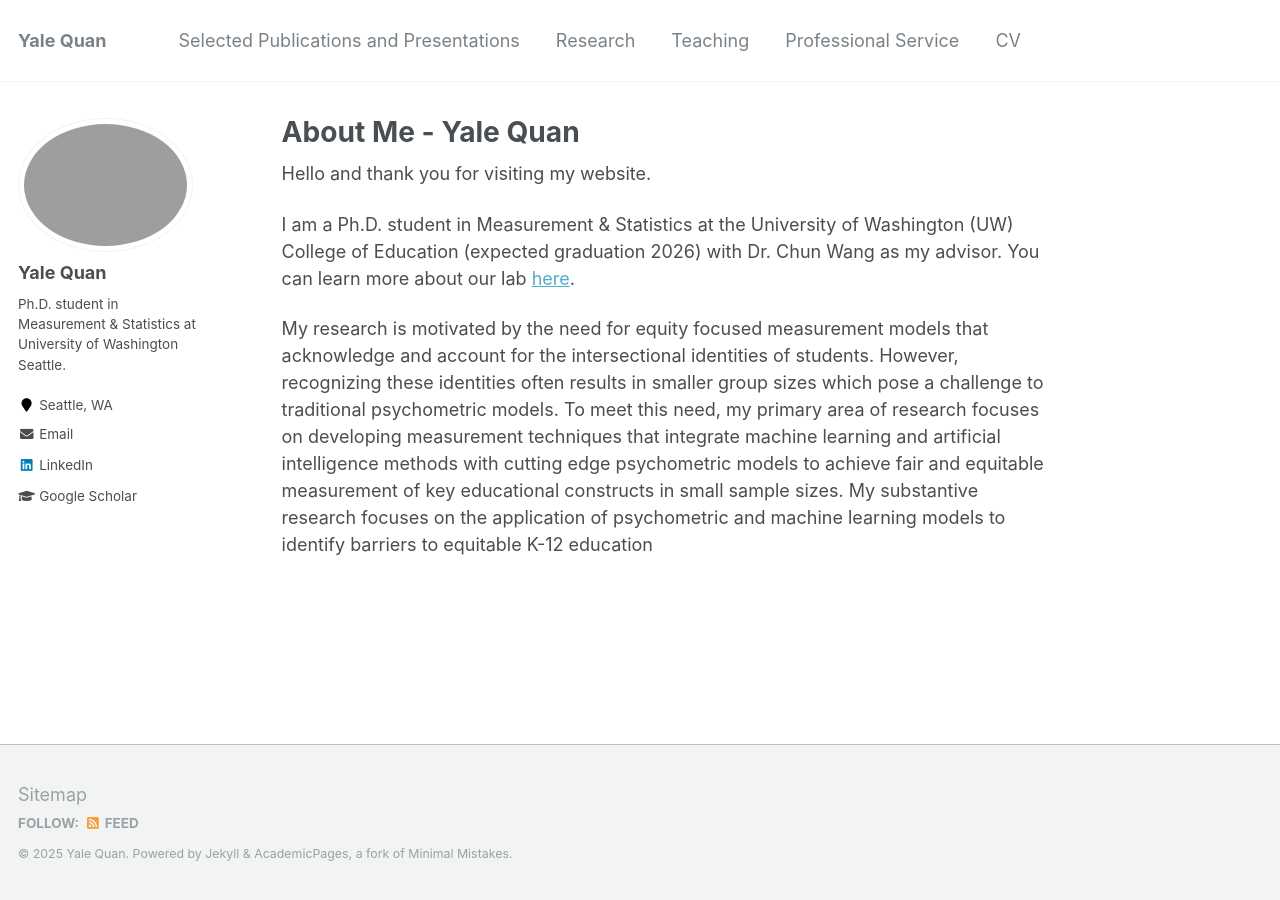
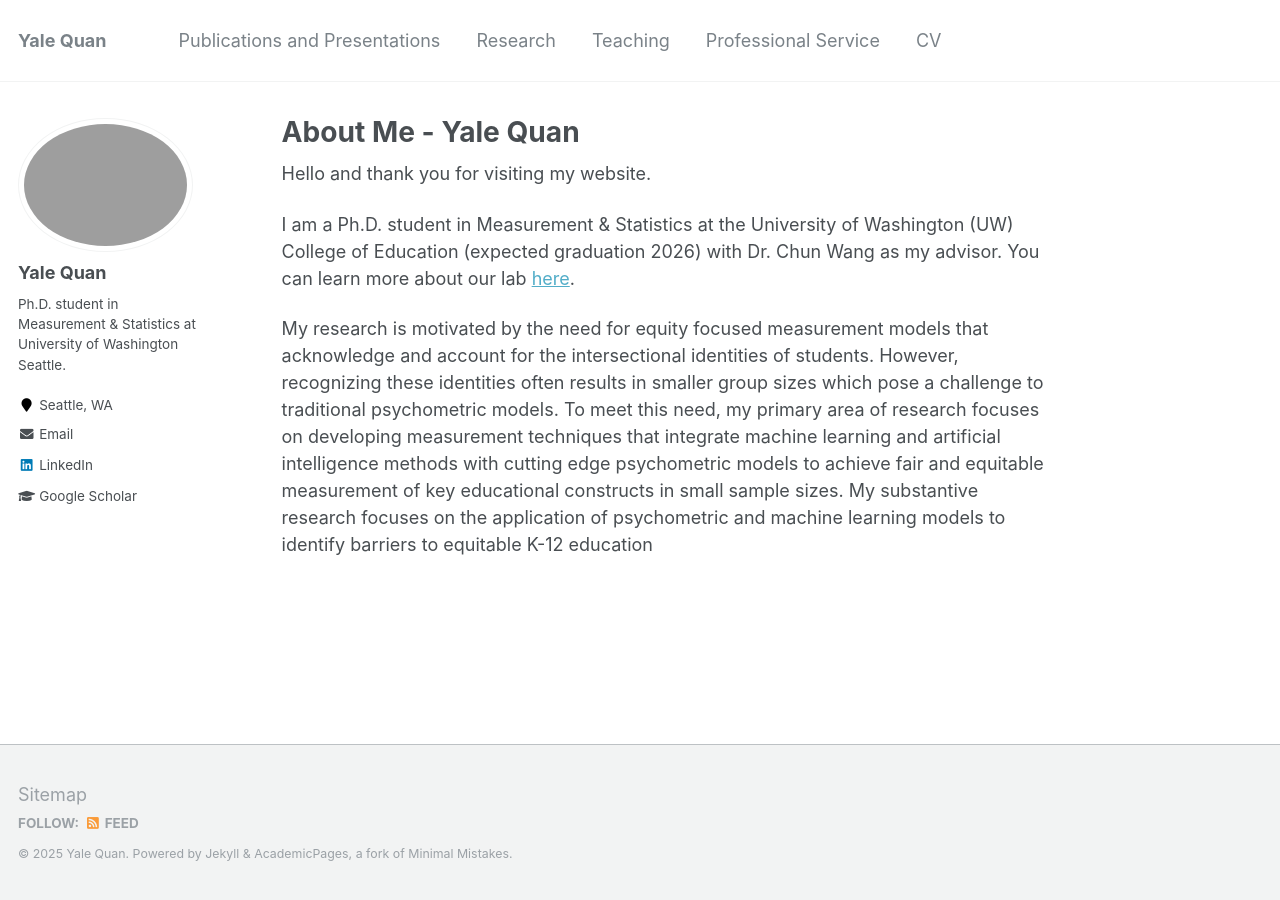
Before and after one commit to yalequan/yalequan.github.io, a Jekyll site: the page built from _pages/about.md, in a window 1280 px wide. Built offline with Jekyll 4.4.1, drawn with Linux system fonts in a browser that asks for light colours.

Commit message:
Updated Navigation Bar

```diff
--- a/_data/navigation.yml
+++ b/_data/navigation.yml
@@ -1,6 +1,6 @@
 # main links links
 main:
-  - title: "Selected Publications and Presentations"
+  - title: "Publications and Presentations"
     url: /publications_and_presentations/
 
   - title: "Research"
```
Also changed, not shown: 1 other file.
